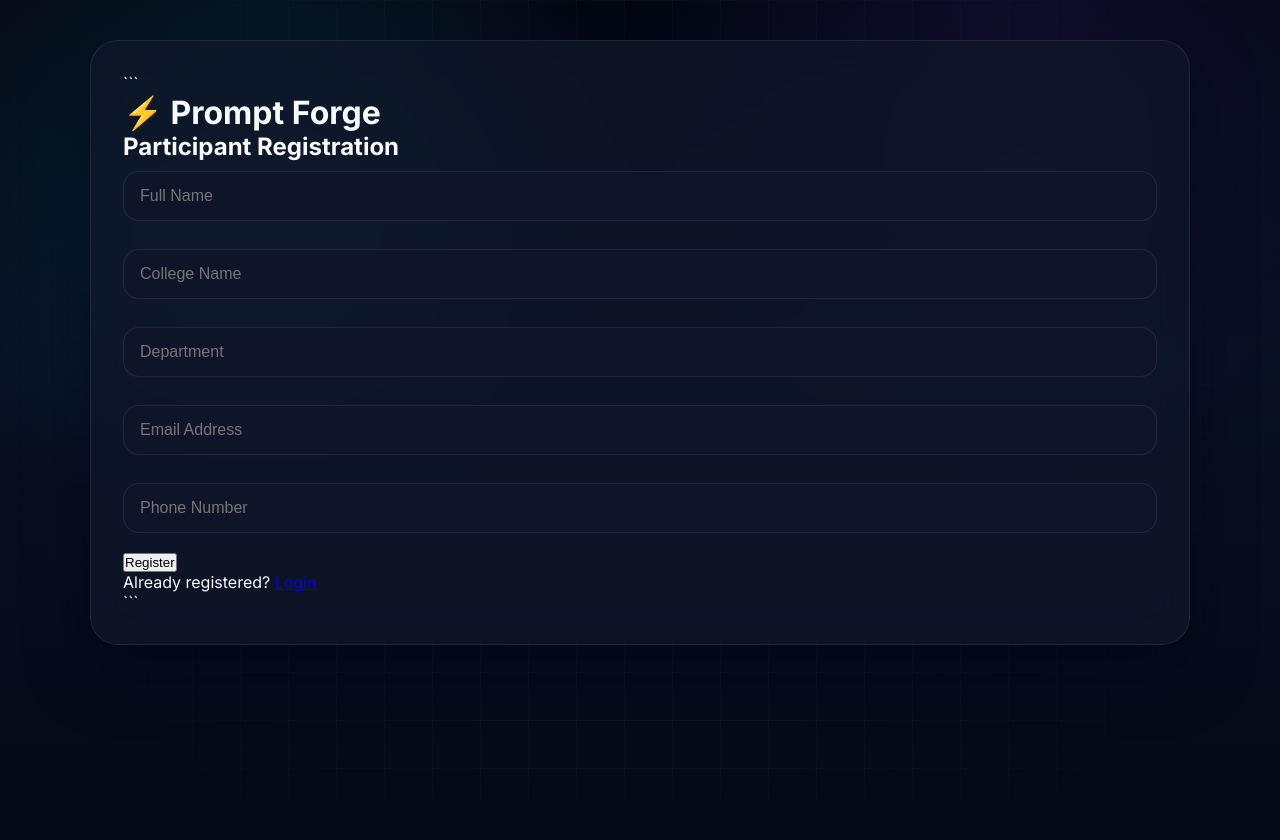
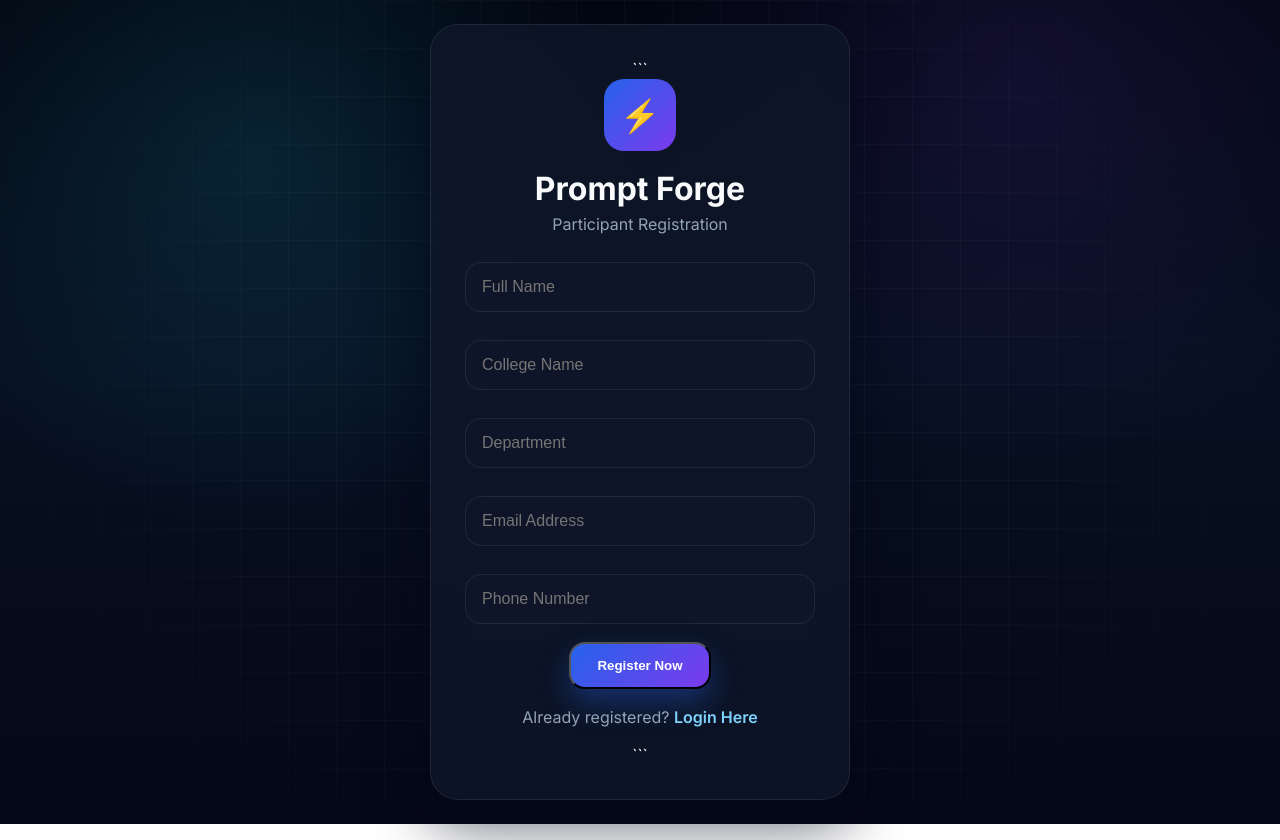
Before and after one commit to SSudharsan876/Demo2, a website: page register.html in a window 1280 px wide. Drawn offline with Linux system fonts and the light colour scheme.

Commit message:
Update register.html

````diff
--- a/register.html
+++ b/register.html
@@ -1,17 +1,22 @@
 <!DOCTYPE html>
 
-<html>
+<html lang="en">
 <head>
-    <title>Prompt Forge - Register</title>
+  <meta charset="UTF-8">
+  <meta name="viewport" content="width=device-width, initial-scale=1.0">
+  <title>Prompt Forge | Participant Registration</title>
   <link rel="stylesheet" href="style.css">
 </head>
-<body>
+<body class="auth-page">
 
-<div class="container">
+  <div class="auth-card">
 
 ```
-<h1>⚡ Prompt Forge</h1>
-<h2>Participant Registration</h2>
+<div class="auth-logo">⚡</div>
+
+<h1>Prompt Forge</h1>
+
+<p>Participant Registration</p>
 
 <input type="text" id="name" placeholder="Full Name" required>
 
@@ -23,71 +28,81 @@
 
 <input type="text" id="phone" placeholder="Phone Number" required>
 
-<button onclick="registerUser()">Register</button>
+<button class="btn btn-primary" onclick="registerUser()">Register Now</button>
 
-<p>Already registered? <a href="login.html">Login</a></p>
+<p class="auth-link">
+  Already registered?
+  <a href="login.html">Login Here</a>
+</p>
 ```
 
   </div>
 
   <script type="module">
-import { db } from "./firebase.js";
+
+    import { db } from './firebase.js';
+
     import {
       collection,
       addDoc,
       query,
       where,
       getDocs
-} from "https://www.gstatic.com/firebasejs/10.12.2/firebase-firestore.js";
+    } from 'https://www.gstatic.com/firebasejs/10.12.2/firebase-firestore.js';
 
-window.registerUser = async function () {
+    window.registerUser = async function(){
 
-  const fullName = document.getElementById("name").value.trim();
-  const college = document.getElementById("college").value.trim();
-  const department = document.getElementById("department").value.trim();
-  const email = document.getElementById("email").value.trim().toLowerCase();
-  const phone = document.getElementById("phone").value.trim();
+      const fullName = document.getElementById('name').value.trim();
+      const college = document.getElementById('college').value.trim();
+      const department = document.getElementById('department').value.trim();
+      const email = document.getElementById('email').value.trim().toLowerCase();
+      const phone = document.getElementById('phone').value.trim();
 
-  if (!fullName || !college || !department || !email || !phone) {
-    alert("Please fill all fields");
+      if(!fullName || !college || !department || !email || !phone){
+        alert('Please fill all fields');
         return;
       }
 
-  try {
+      try{
 
         const q = query(
-      collection(db, "users"),
-      where("email", "==", email)
+          collection(db,'users'),
+          where('email','==',email)
         );
 
         const existing = await getDocs(q);
 
-    if (!existing.empty) {
-      alert("Email already registered");
+        if(!existing.empty){
+          alert('Email already registered');
           return;
         }
 
-    await addDoc(collection(db, "users"), {
+        await addDoc(collection(db,'users'),{
           fullName,
           college,
           department,
           email,
           phone,
-      emailApproved: false,
-      createdAt: new Date().toLocaleString()
+          emailApproved:false,
+          registeredAt:new Date().toLocaleString()
         });
 
-    alert("Registration successful. Wait for admin approval.");
-    window.location.href = "login.html";
+        alert('Registration successful. Wait for admin approval.');
 
-  } catch (error) {
+        window.location.href = 'login.html';
+
+      }
+
+      catch(error){
 
         console.error(error);
-    alert("Registration failed: " + error.message);
+
+        alert('Registration failed: ' + error.message);
 
       }
 
     };
+
   </script>
 
 </body>
````
Lines whose indentation alone changed are shown as unchanged.
